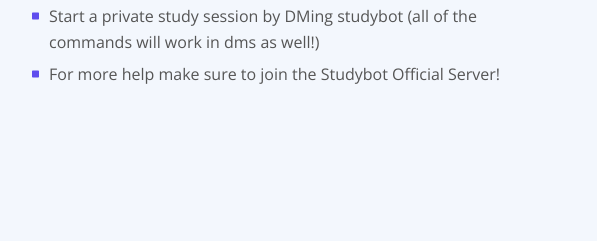
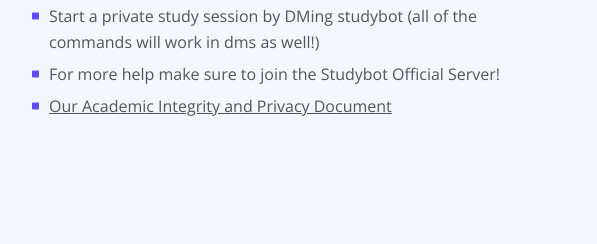
Before and after one commit to doapply/doapply.study, a plain HTML site: page index.html in a window 1280 px wide. Shown: the part 1996-2240 px from the top of the page, 77-674 px from the left. Drawn offline with nearby package versions, Linux system fonts and the light colour scheme.

Commit message:
Academic Integrity and Privacy Document Inclusion

```diff
--- a/index.html
+++ b/index.html
@@ -261,6 +261,10 @@
                                                 <i class="fas fa-square"></i>
                                                 <div class="media-body">For more help make sure to join the Studybot Official Server!</div>
                                             </li>
+                                            <li class="media">
+                                                <i class="fas fa-square"></i>
+                                                <div class="media-body"><a href="https://github.com/micropipette/studybot-site/blob/main/Academic_Integrity_and_Privacy.pdf">Our Academic Integrity and Privacy Document</a></div>
+                                            </li>
                                         </ul>
                                         <!--<a class="btn-solid-reg popup-with-move-anim" href="#details-lightbox-1">LIGHTBOX</a>-->
                                     </div> <!-- end of text-container -->
```
